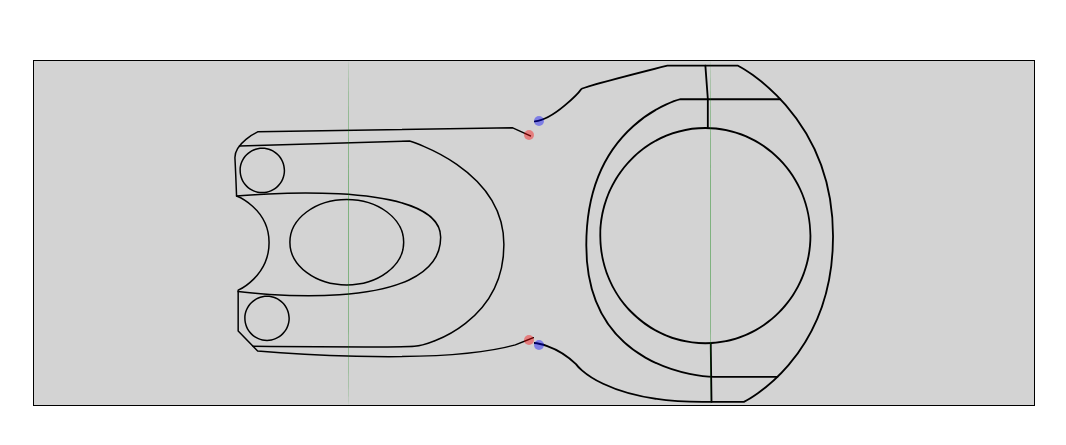
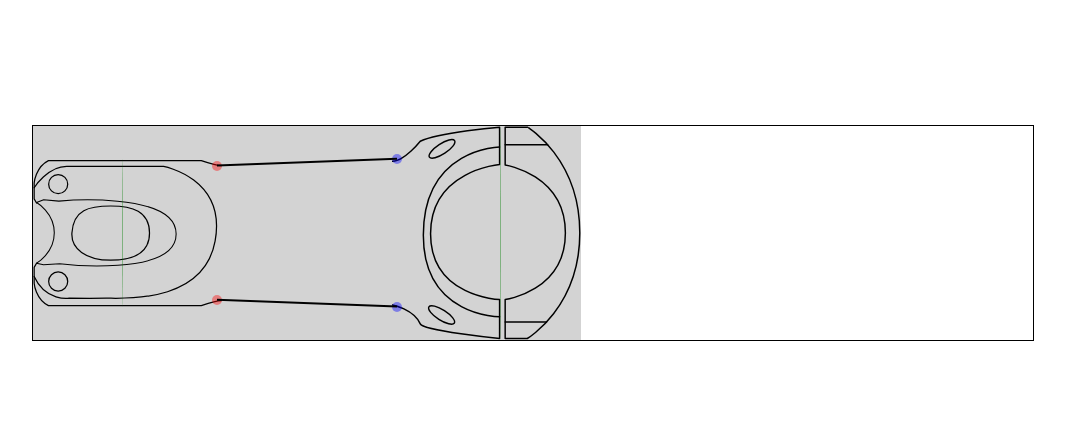
Before and after one commit to TyStelmach/cycling-geometry-analyzer, a Preact app: page / in a window 1280 px wide. Shown: the part 167-612 px from the top of the page, without its empty margins (107-1173 px from the left). Built offline with nearby package versions, Linux system fonts and the light colour scheme.

Commit message:
add math utils, and draw functions, fix issue with flexbox

```diff
--- a/src/client/app.css
+++ b/src/client/app.css
@@ -1,8 +1,10 @@
 #app {
   max-width: 1000px;
   margin: 0 auto;
+  width:100%;
   text-align: center;
-  width: 100%;
+  border: thin solid black;
+
 }
 
 .logo {
@@ -27,27 +29,30 @@
 .stem {
   position: relative;
   width: 100%;
-  border: thin solid black;
+  max-width: 548px; /* exact size of thomson stem */
 }
 
 .stem-lines {
   width: 100%;
   display: block;
-  height: 0;
   position: absolute;
+  z-index: 1;
+  height: 100%;
 }
 
-.stemlines svg {
+.stem-lines svg {
   position: absolute;
   z-index: 100;
+  left: 0;
 }
 
 .stem-fragments {
   background: lightgrey;
-  display: flex;
+  display: inline-flex;
   flex-wrap: nowrap;
   height: auto;
-  justify-content: center;
+  align-items: center;
+  position: relative;
 }
 
 .stem-fragments img {
--- a/src/client/app.tsx
+++ b/src/client/app.tsx
@@ -1,13 +1,55 @@
-import { useEffect, useState } from 'preact/hooks'
+import { useEffect, useState, useCallback } from 'preact/hooks'
 import './app.css'
 
+import { setGapInStemComponent, drawLinesOnStem } from './utils/drawUtils';
 import StemComponent from './components/StemComponent'
 
 
+/* Handles all the calculations to render a stem to screen */
+const initialStemBoxSetup = (data: object) => {
+  const grid = document.querySelector('.stem');
+  const stemFragments = document.querySelectorAll('.stem-fragments .fragment');
+
+  setGapInStemComponent(data.reach, data.exactLength);
+  drawLinesOnStem(grid);
+
+  stemFragments.forEach(fragment => {
+    const direction = fragment.getAttribute('data-direction');
+    // setMaxHeightForImage(direction, data.exactHeight);
+
+    console.log('dir', direction);
+
+
+  })
+}
 
 const App: FunctionComponent<AppPropls> = ({
   stemData,
 }) => {
+  const [windowSize, setWindowSize] = useState(window.innerWidth)
+
+  const handleWindowResize = useCallback(event => {
+    setWindowSize(window.innerWidth);
+  }, []);
+
+  useEffect(() => {
+    const grid = document.querySelector('.stem');
+
+    window.addEventListener('resize', handleWindowResize);
+    drawLinesOnStem(grid);
+    return () => {
+        window.removeEventListener('resize', handleWindowResize);
+    };
+}, [windowSize]);
+
+  useEffect(() => {
+    initialStemBoxSetup(stemData)
+  }, [])
+
+
+
+
+
   return (
     <>
       <StemComponent stemData={stemData} />
--- a/src/client/components/StemComponent.tsx
+++ b/src/client/components/StemComponent.tsx
@@ -1,7 +1,7 @@
 import { FunctionComponent } from 'preact';
 import { useState, useEffect } from 'preact/hooks';
 import StemFragment from './fragments/StemFragment';
-import { determineGapInStemComponent } from '../utils/drawUtils';
+import { setGapInStemComponent } from '../utils/drawUtils';
 
 type DiagramProps = {
   diagrams: {
@@ -18,26 +18,20 @@ interface StemProps {
 const StemComponent: FunctionComponent<StemProps> = ({
   stemData
 }) => {
-  const [mounted, setMounted] = useState(false)
-
   const { diagrams, coords, length } = stemData;
-
-  useEffect(() => {
-    setMounted(true)
-  }, [])
-
-  useEffect(() => {
-    console.log(mounted)
-    if (mounted) {
-      determineGapInStemComponent(length);
-    }
-    // determineGapInStemComponent(grid, length);
-  })
 
   return (
     <div class="stem">
+
       <div class="stem-fragments">
-        <div class="stem-lines" />
+        <div class="stem-lines">
+          <svg width="100%" height="100%">
+            <line class="stem-top-line" stroke="black" stroke-width="2"/>
+          </svg>
+          <svg width="100%" height="100%">
+            <line class="stem-bottom-line" stroke="black" stroke-width="2"/>
+          </svg>
+        </div>
         <StemFragment direction="back" diagramFilePath={diagrams.back} coords={coords}/>
         <StemFragment direction="front" diagramFilePath={diagrams.front} coords={coords}/>
       </div>
--- a/src/client/components/fragments/StemFragment.tsx
+++ b/src/client/components/fragments/StemFragment.tsx
@@ -23,11 +23,13 @@ const StemFragment: FunctionComponent<StemFragmentProps> = ({
 
 
   return (
-    <div class={`stem-${direction} fragment`}>
-      <img src={diagramFilePath} type="image/svg+xml" />
-      <div class="top-point debug"></div>
-      <div class="bottom-point debug"></div>
-      <div class="center-point debug"></div>
+    <div data-direction={direction} class={`stem-${direction} fragment`}>
+      <div class="stem-points">
+        <img src={diagramFilePath} type="image/svg+xml" />
+        <div class="top-point debug"></div>
+        <div class="bottom-point debug"></div>
+        <div class="center-point debug"></div>
+      </div>
     </div>
   )
 }
--- a/src/client/configs/stem.tsx
+++ b/src/client/configs/stem.tsx
@@ -1,21 +1,32 @@
 // TODO: Replace with Database and REST Calls
 
+/*
+  109 mm = 412px
+  100 mm = 377px
+  */
+
+
 export default {
-  name: 'Thomson Elite',
-  length: 100,
+  name: 'Thomson Elite X4',
+  // Millimeters
+  exactLength: 145,
+  exactHeight: 56,
+  faceDepth: 21, //distance from front to center of bars
+  reach: 100, // reach, measured center to center
   diagrams: {
     front: 'public/diagrams/thomsonElite-front.svg',
     back: 'public/diagrams/thomsonElite-back.svg',
   },
   coords: {
+    // Percentages
     backCenter: {
       top: 0,
       right: null,
       bottom: null,
-      left: 38,
+      left: 47,
     },
     backTop: {
-      top: 20,
+      top: 1,
       right: 0,
       bottom: null,
       left: null,
@@ -23,17 +34,17 @@ export default {
     backBottom: {
       top: null,
       right: 0,
-      bottom: 17.5,
+      bottom: 1,
       left: null,
     },
     frontCenter: {
       top: 0,
-      right: 41,
+      right: 42.5,
       bottom: null,
       left: null,
     },
     frontTop: {
-      top: 16,
+      top: 13,
       right: null,
       bottom: null,
       left: 0,
@@ -41,7 +52,7 @@ export default {
     frontBottom: {
       top: null,
       right: null,
-      bottom: 16,
+      bottom: 13,
       left: 0,
     }
   }
--- a/src/client/utils/drawUtils.tsx
+++ b/src/client/utils/drawUtils.tsx
@@ -4,10 +4,10 @@ import { applyStylesFromCoords } from './styleUtils.tsx'
 export const createSvgLinesForStem = () => {
   const fragments = document.querySelectorAll('.stem .fragment');
   fragments.forEach(fragment => {
+    document.createElement
     console.log('hello')
   });
 }
-
 /**
  * Calculates where the point is within the grid (el.wrapper)
  * and plots ii's x and y axis values
@@ -17,7 +17,7 @@ export const createSvgLinesForStem = () => {
  */
 export const drawFromPoint = (point: HTMLElement, line: HTMLElement, grid: HTMLElement) => {
   const pos = point.getBoundingClientRect();
-  line.setAttribute('x1', pos.x + pos.width / 2);
+  line.setAttribute('x1', pos.x+pos.width/2-grid.x);
   line.setAttribute('y1', pos.y + pos.height / 2 - grid.y);
 }
 
@@ -30,7 +30,7 @@ export const drawFromPoint = (point: HTMLElement, line: HTMLElement, grid: HTMLE
  */
 export const drawToPoint = (point: HTMLElement, line: HTMLElement, grid: HTMLElement) => {
   const pos = point.getBoundingClientRect();
-  line.setAttribute('x2', pos.x + pos.width);
+  line.setAttribute('x2', pos.x + pos.width/2-grid.x);
   line.setAttribute('y2', pos.y + pos.height / 2 - grid.y);
 }
 
@@ -59,10 +59,28 @@ export const plotCoordsOnStemComponent = (coords: object, side: string) => {
  * Stems are measured ctc, so we are measuring
  * @param length
  */
-export const setGapInStemComponent = (length: number) => {
-  const pixelLength = convertMmToPixels(length);
-  const appWidth = document.querySelector('#app')?.clientWidth;
-  const gapPercentage = (pixelLength / appWidth) * 100;
+export const setGapInStemComponent = (reach: number, exactLength: number, faceDepth: number) => {
   const fragmentContainer = document.querySelector('.stem-fragments');
+  const gap = convertMmToPixels(exactLength - reach);
+  const totalLength = convertMmToPixels(exactLength)
+  const gapPercentage = (gap / totalLength) * 100;
+
   fragmentContainer.style.gap = `${gapPercentage}%`;
 }
+
+export const drawLinesOnStem = (el: HTMLElement) => {
+  const grid = el.getBoundingClientRect();
+
+  let topLine = document.querySelector('svg .stem-top-line');
+  let bottomLine = document.querySelector('svg .stem-bottom-line');
+
+  const backstemTop = document.querySelector('.stem-back .top-point');
+  const backstemBottom = document.querySelector('.stem-back .bottom-point');
+  const frontstemTop = document.querySelector('.stem-front .top-point');
+  const frontstemBottom = document.querySelector('.stem-front .bottom-point');
+
+  drawFromPoint(backstemTop, topLine, grid);
+  drawToPoint(frontstemTop, topLine, grid);
+  drawFromPoint(backstemBottom, bottomLine, grid);
+  drawToPoint(frontstemBottom, bottomLine, grid);
+}
```
Also changed, not shown: public/diagrams/thomsonElite-back.svg, public/diagrams/thomsonElite-front.svg, src/client/utils/mathUtils.tsx (line endings or trailing spaces).
